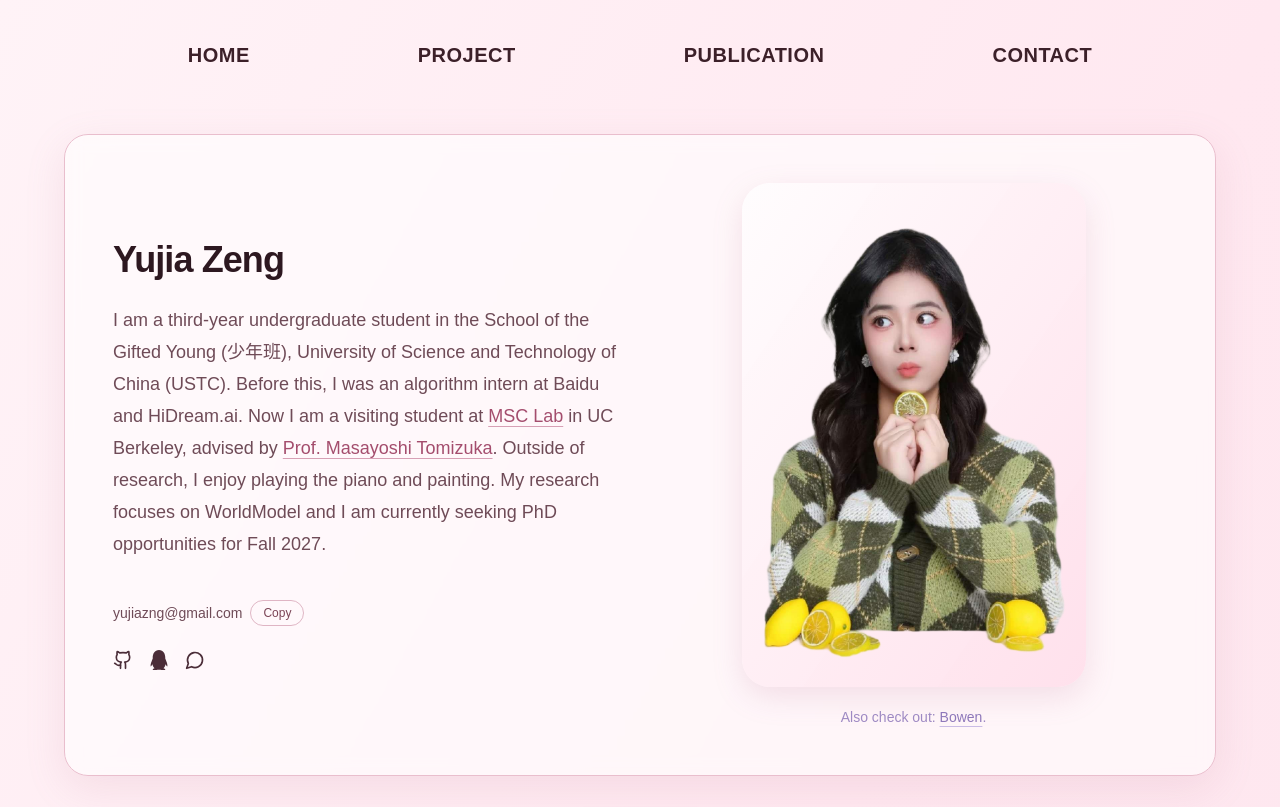
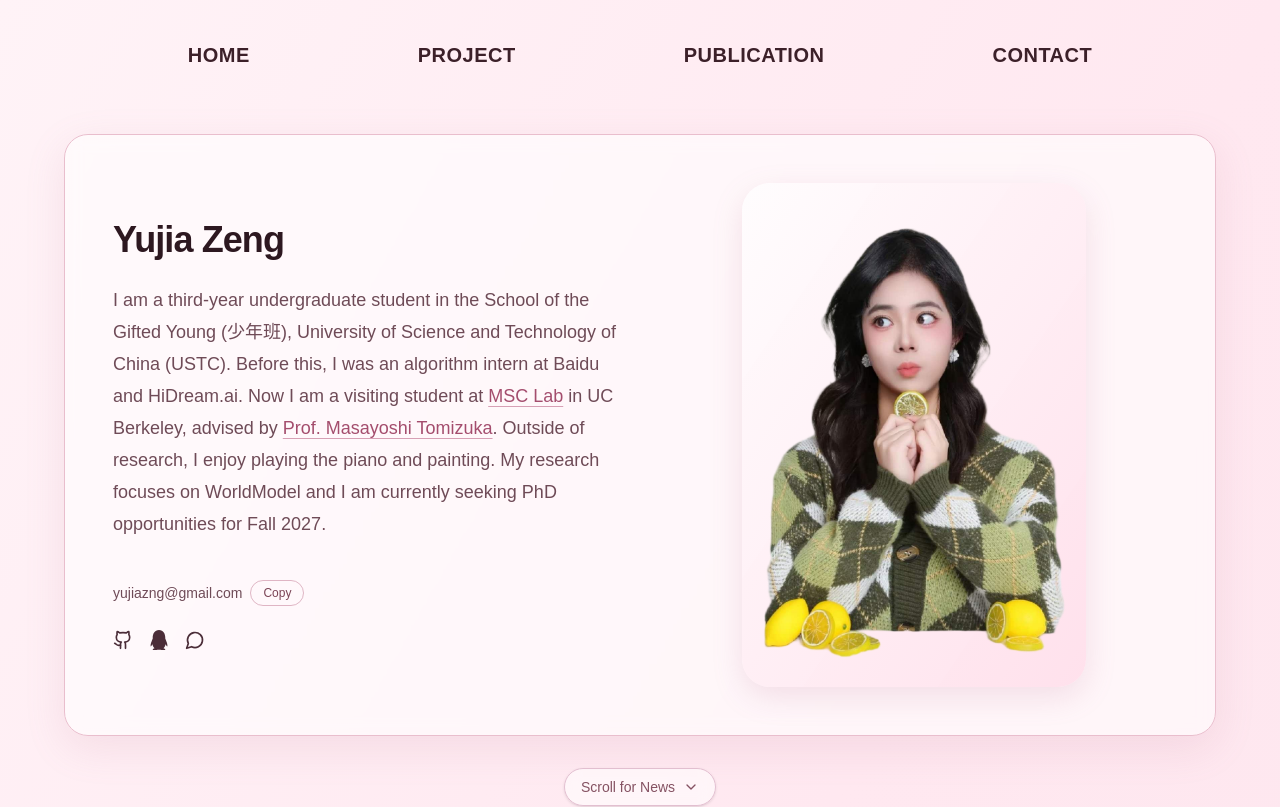
Before and after one commit to zyjOrz/zyjOrz.github.io, a Next.js app: page / in a window 1280 px wide. Shown: the top 807 px of the page. Built offline with nearby package versions, Linux system fonts and the light colour scheme.

Commit message:
delete link

```diff
--- a/app/page.tsx
+++ b/app/page.tsx
@@ -213,18 +213,6 @@ export default function Home() {
                 className="rounded-[22px] object-cover transition-transform duration-300 ease-out group-hover:scale-[1.015]"
               />
             </div>
-            <p className="mt-5 text-sm text-[#9f8ac3]">
-              Also check out:{' '}
-              <a
-                href="https://bowenxue.me/"
-                target="_blank"
-                rel="noopener noreferrer"
-                className="font-medium text-[#8f78ba] underline decoration-[#cabce5] underline-offset-4 transition hover:text-[#7d63ad]"
-              >
-                Bowen
-              </a>
-              .
-            </p>
           </div>
         </div>
       </section>
```
Also changed, not shown: 2 other files (tests, documents, lock files or other folders).
